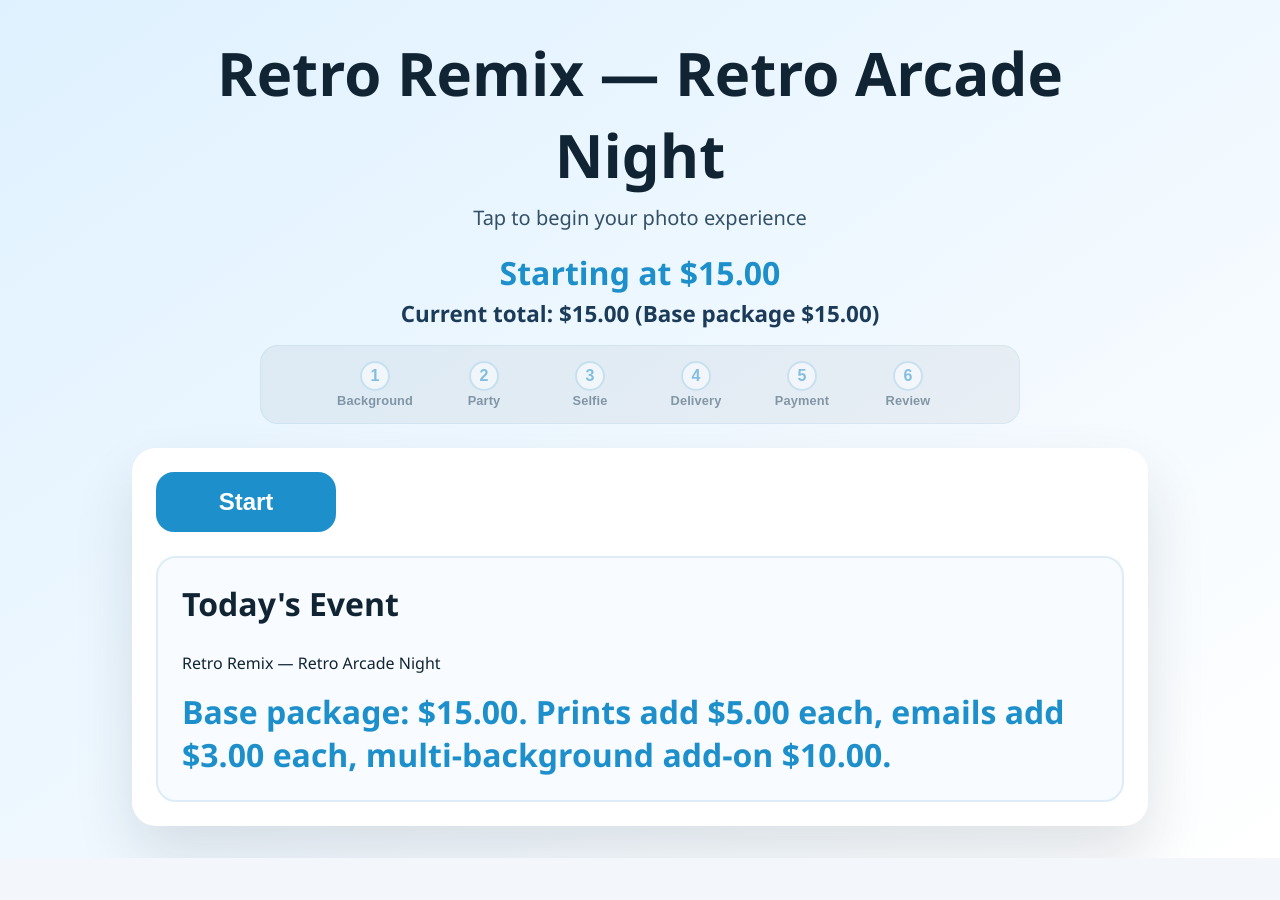
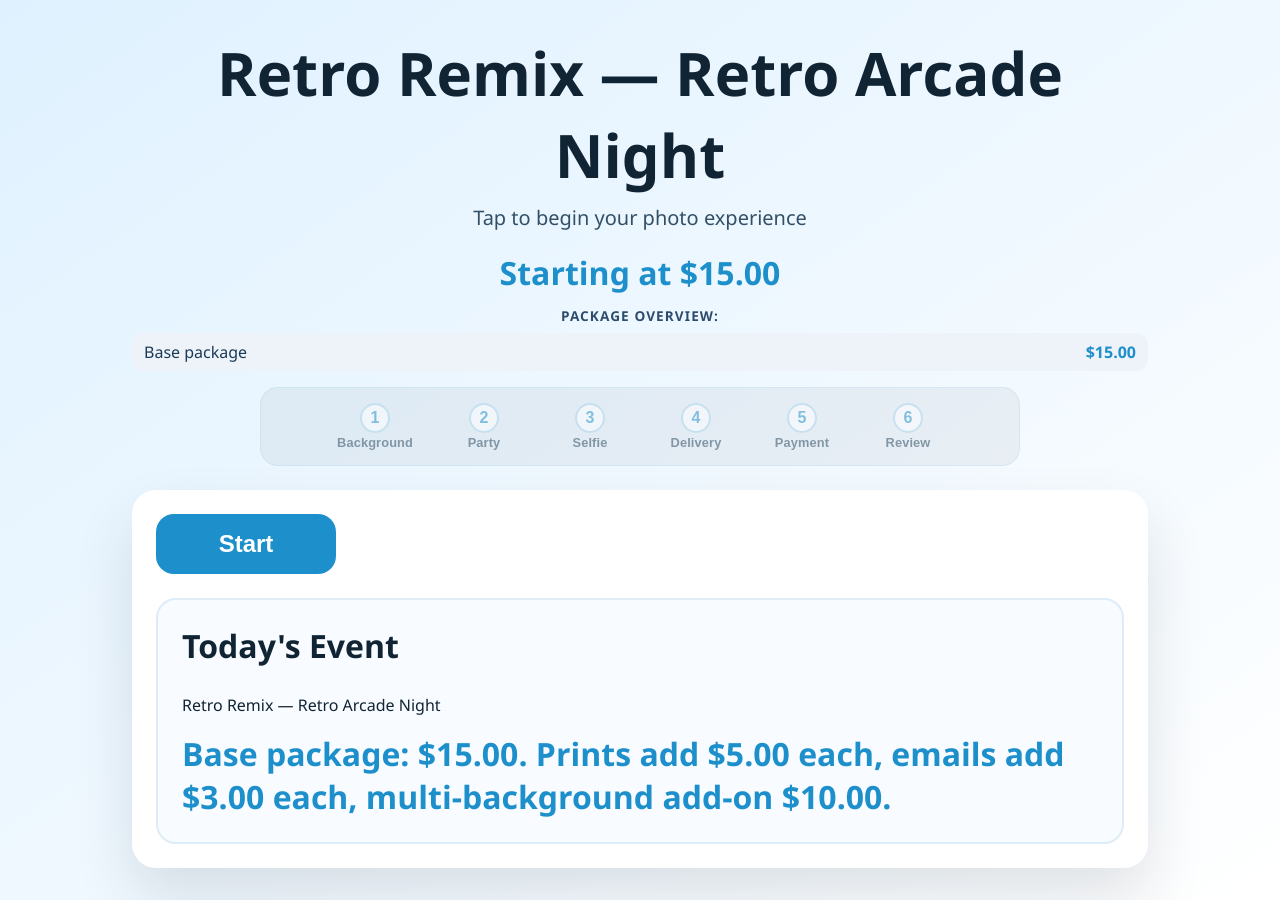
Before and after one commit to johnjimenez-it/Sprint3, a plain HTML site: page index.html in a window 1280 px wide. Before the commit the page ends 858 px from the top, so only its background shows below. Drawn offline with Linux system fonts and the light colour scheme.

Commit message:
Refine pricing display layout

```diff
--- a/index.html
+++ b/index.html
@@ -12,7 +12,7 @@
       <h1 id="eventName">Green Screen Express</h1>
       <p class="subtitle" id="eventTagline">Tap to begin your photo experience</p>
       <p class="price" id="eventPrice"></p>
-      <p class="price running-total" id="running-total" aria-live="polite"></p>
+      <div class="price running-total" id="running-total" aria-live="polite"></div>
     </header>
 
     <nav id="progress-indicator" class="progress-indicator" aria-label="Photo experience progress"></nav>
--- a/script.js
+++ b/script.js
@@ -109,6 +109,7 @@ function showScreen(targetId) {
   }
 
   updateProgress(targetId);
+  updatePricingDisplay();
   resetIdleTimer();
 
   if (targetId === 'screen-review') {
@@ -995,12 +996,20 @@ function updatePricingDisplay() {
     return;
   }
 
+  const currentScreenId = screenOrder[currentScreenIndex] || 'screen-welcome';
+  const onWelcomeScreen = currentScreenId === 'screen-welcome';
+  const totalText = details.total > 0 ? formatCurrency(details.total, details.currency) : 'Free';
+
   const headerPrice = document.getElementById('eventPrice');
   if (headerPrice) {
-    if (details.basePrice) {
-      headerPrice.textContent = `Starting at ${formatCurrency(details.basePrice, details.currency)}`;
+    if (onWelcomeScreen) {
+      if (details.basePrice) {
+        headerPrice.textContent = `Starting at ${formatCurrency(details.basePrice, details.currency)}`;
+      } else {
+        headerPrice.textContent = 'Free Event';
+      }
     } else {
-      headerPrice.textContent = 'Free Event';
+      headerPrice.textContent = `Total: ${totalText}`;
     }
   }
 
@@ -1014,23 +1023,46 @@ function updatePricingDisplay() {
 
   const runningTotal = document.getElementById('running-total');
   if (runningTotal) {
-    const totalText = details.total > 0 ? formatCurrency(details.total, details.currency) : 'Free';
-    const breakdownParts = [];
-    if (details.basePrice > 0) {
-      breakdownParts.push(`Base package ${formatCurrency(details.basePrice, details.currency)}`);
-    }
+    const breakdownItems = [
+      { label: 'Base package', amount: details.basePrice, isBase: true }
+    ];
+
     if (details.prints > 0) {
-      breakdownParts.push(`${details.prints} print${details.prints === 1 ? '' : 's'} ${formatCurrency(details.printCost, details.currency)}`);
+      breakdownItems.push({
+        label: `${details.prints} print${details.prints === 1 ? '' : 's'}`,
+        amount: details.printCost
+      });
     }
     if (details.emails > 0) {
-      breakdownParts.push(`${details.emails} email${details.emails === 1 ? '' : 's'} ${formatCurrency(details.emailCost, details.currency)}`);
+      breakdownItems.push({
+        label: `${details.emails} email${details.emails === 1 ? '' : 's'}`,
+        amount: details.emailCost
+      });
     }
     if (state.multipleBackgrounds) {
-      breakdownParts.push(`Multi-background ${formatCurrency(details.multiBackgroundCost, details.currency)}`);
+      breakdownItems.push({
+        label: 'Multi-background add-on',
+        amount: details.multiBackgroundCost
+      });
     }
-    runningTotal.textContent = breakdownParts.length
-      ? `Current total: ${totalText} (${breakdownParts.join(' + ')})`
-      : `Current total: ${totalText}`;
+
+    const breakdownMarkup = breakdownItems
+      .map(item => {
+        const amountText = item.amount > 0
+          ? formatCurrency(item.amount, details.currency)
+          : item.isBase
+            ? 'Free'
+            : 'Included';
+        return `<li><span class="item-label">${item.label}</span><span class="item-amount">${amountText}</span></li>`;
+      })
+      .join('');
+
+    const introText = onWelcomeScreen ? 'Package overview:' : 'Your selection includes:';
+    const runningMarkup = [
+      `<span class="running-total-label">${introText}</span>`,
+      `<ul class="running-total-breakdown">${breakdownMarkup}</ul>`
+    ].join('');
+    runningTotal.innerHTML = runningMarkup;
   }
 
   const paymentNote = document.getElementById('payment-note');
@@ -1050,7 +1082,8 @@ function updatePricingDisplay() {
     extras.push(state.multipleBackgrounds
       ? `Multi-background add-on = ${formatCurrency(details.multiBackgroundCost, details.currency)}`
       : `Add-on available for ${formatCurrency(details.multiBackgroundFee, details.currency)}`);
-    paymentNote.textContent = `Current total: ${formatCurrency(details.total, details.currency)}. ${extras.join(' • ')}`;
+    const paymentTotalText = details.total > 0 ? formatCurrency(details.total, details.currency) : 'Free';
+    paymentNote.textContent = `Current total: ${paymentTotalText}. ${extras.join(' • ')}`;
   }
 
   const reviewSummary = document.getElementById('review-summary');
--- a/styles.css
+++ b/styles.css
@@ -261,9 +261,49 @@ body {
 }
 
 .price.running-total {
-  font-size: 1.4rem;
+  font-size: 1rem;
   color: #1b3b58;
-  margin-top: 0.25rem;
+  margin-top: 0.75rem;
+  font-weight: 500;
+}
+
+.running-total-label {
+  display: block;
+  font-size: 0.85rem;
+  text-transform: uppercase;
+  letter-spacing: 0.08em;
+  font-weight: 600;
+  color: #2d4b6c;
+}
+
+.running-total-breakdown {
+  list-style: none;
+  margin: 0.5rem 0 0;
+  padding: 0;
+  display: flex;
+  flex-direction: column;
+  gap: 0.4rem;
+}
+
+.running-total-breakdown li {
+  display: flex;
+  justify-content: space-between;
+  align-items: center;
+  gap: 1rem;
+  background: #eef3f9;
+  border-radius: 12px;
+  padding: 0.5rem 0.75rem;
+  font-size: 1rem;
+  color: #1b3b58;
+}
+
+.running-total-breakdown .item-label {
+  font-weight: 500;
+}
+
+.running-total-breakdown .item-amount {
+  font-weight: 600;
+  color: var(--primary);
 }
 
 .price-breakdown {
```
